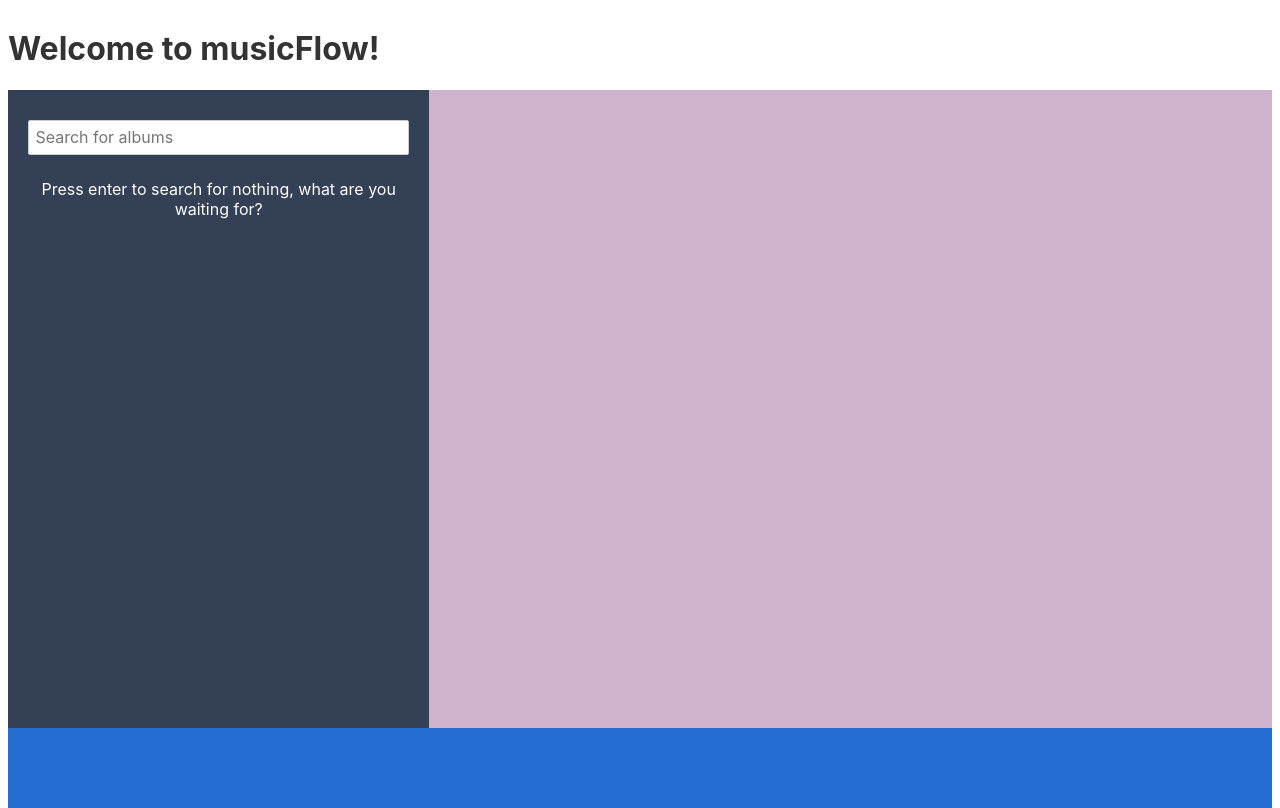
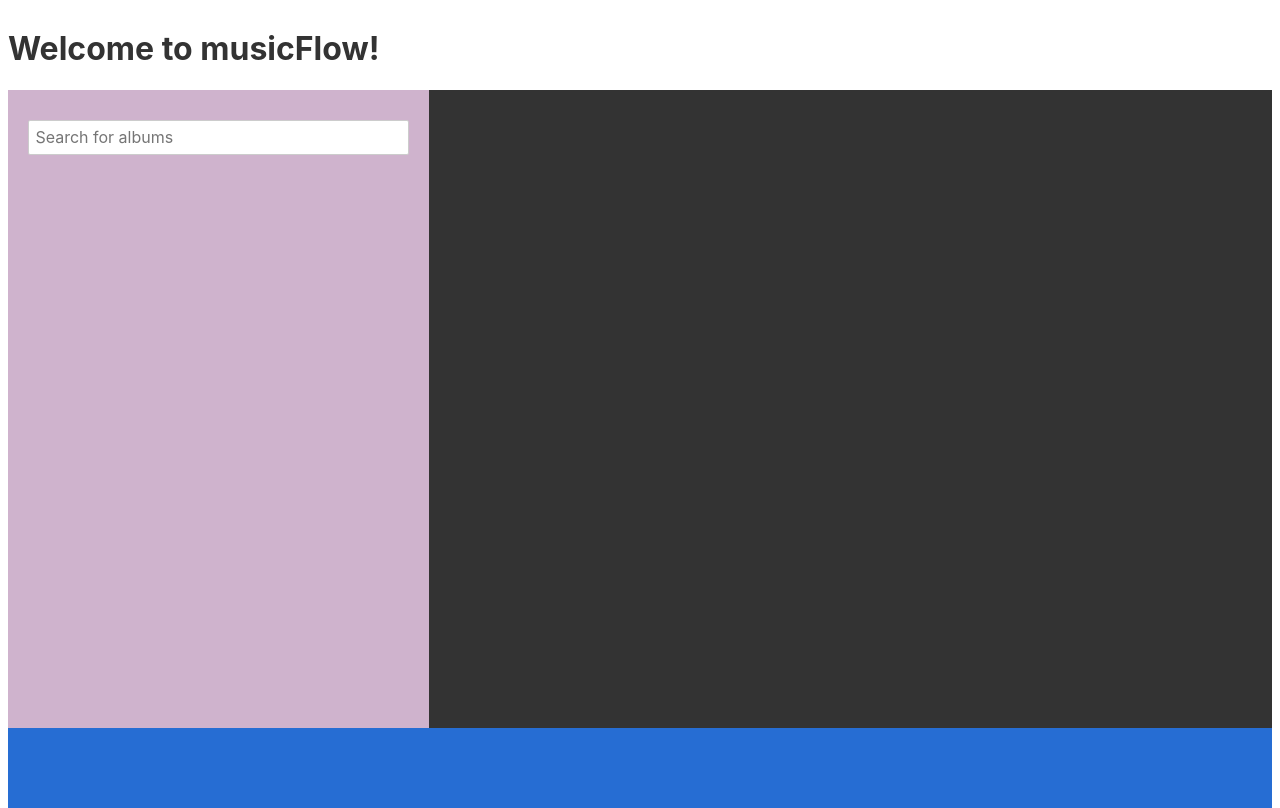
Before and after one commit to EdenKupe/musicFlow, a Svelte app: page / in a window 1280 px wide. Built offline with nearby package versions, Linux system fonts and the light colour scheme.

Commit message:
transitions and selection work passingly well

```diff
--- a/src/Grid.svelte
+++ b/src/Grid.svelte
@@ -1,45 +1,13 @@
 <script>
-	export let title;
-	let name;
-	let URL;
-	let retrievedAlbums = [];
-
-	function searchAlbum(e) {
-	if (!e) e = window.event;
-  var keyCode = e.keyCode || e.which;
-	if (keyCode == '13'){
-      // Enter pressed
-				(async () => {
-			    const res = await fetch('https://ws.audioscrobbler.com/2.0/?method=album.search&album=' + name + '&api_key=ab0eaf7766018b2268b45604e0b2e15f&format=json&limit=20');
-			    retrievedAlbums = (await res.json()).results.albummatches.album;
-			    console.log(retrievedAlbums)
-			  })();
-		}
-    }
+import Main from './Main.svelte';
+export let title;
 </script>
 
 <div id="flowWrapper">
 	<div id="flowHeader">
 		<h1>Welcome to {title}!</h1>
 	</div>
-	<div id="flowSidebar">
-		<input on:keydown={searchAlbum} bind:value={name} placeholder="Search for albums">
-		<p>Press enter to search for {name || 'nothing, what are you waiting for?'}</p>
-		<ul id="albumList">
-			{#if !name}
-			<li></li>
-			{:else}
-			{#each retrievedAlbums as album, i}
-			{#if album.name != '(null)'}
-			<li><img alt="{album.name}" src="{album.image[2]['#text']}" /> {album.name} </li>
-			{/if}
-			{/each}
-			{/if}
-		</ul>
-	</div>
-	<div id="flowMainArea">
-
-	</div>
+<Main />
 	<div id="flowFooter">
 
 	</div>
@@ -58,47 +26,10 @@
 		grid-row: 1 / span 1;
 	}
 
-	#flowSidebar {
-		grid-column: 1 / span 1;
-		grid-row: 2 / span 1;
-		background-color: #344055;
-		display: flex;
-		flex-direction: column;
-		text-align:center;
-		padding: 30px 20px 10px 20px;
-	}
-
-	#flowMainArea {
-		grid-column: 2 / span 1;
-		grid-row: 2 / span 1;
-		background-color: #CFB3CD;
-	}
-
 	#flowFooter {
 		grid-column: 1 / span 2;
 		grid-row: 3 / span 1;
 		background-color: #266DD3;
 	}
 
-	ul {
-		display: flex;
-		flex-wrap: wrap;
-		list-style: none;
-		margin-block-start: 0;
-		margin-block-end: 0;
-		padding-inline-start: 0;
-	}
-
-	ul li {
-		text-align: left;
-		flex: 1;
-		font-size: 12px;
-		color: #fff;
-		margin-bottom: 10px;
-	}
-
-	#flowSidebar p {
-		color: #fff;
-	}
-
 </style>
--- /dev/null
+++ b/src/Main.svelte
@@ -0,0 +1,111 @@
+<script>
+import { fade } from 'svelte/transition';
+import { quintOut } from 'svelte/easing';
+import { crossfade } from 'svelte/transition';
+import { flip } from 'svelte/animate';
+
+const [send, receive] = crossfade({
+  duration: d => Math.sqrt(d * 200),
+
+  fallback(node, params) {
+    const style = getComputedStyle(node);
+    const transform = style.transform === 'none' ? '' : style.transform;
+
+    return {
+      duration: 400,
+      easing: quintOut,
+      css: t => `
+        transform: ${transform} scale(${t});
+        opacity: ${t}
+      `
+    };
+  }
+});
+let name;
+export let retrievedAlbums = [];
+function searchAlbum(e) {
+    if (!e) e = window.event;
+    var keyCode = e.keyCode || e.which;
+    if (keyCode == '13') {
+        // Enter pressed
+        (async () => {
+            const res = await fetch('https://ws.audioscrobbler.com/2.0/?method=album.search&album=' + name + '&api_key=ab0eaf7766018b2268b45604e0b2e15f&format=json&limit=20');
+            retrievedAlbums = (await res.json()).results.albummatches.album;
+            console.log(retrievedAlbums);
+            this.value = '';
+        })();
+    }
+}
+
+function remove(album) {
+		retrievedAlbums = retrievedAlbums.filter(t => t !== album);
+	}
+
+function addAlbum(album, selected) {
+  album.selected = selected
+  remove(album);
+  retrievedAlbums = retrievedAlbums.concat(album);
+  console.log(album);
+}
+
+</script>
+
+<div id="flowSidebar">
+<input on:keydown={searchAlbum} bind:value={name} placeholder="Search for albums">
+<ul id="albumList">
+  {#if !name}
+    <li></li>
+  {:else}
+    {#each retrievedAlbums.filter(t => !t.selected && t.name != '(null)') as album (album.name)}
+        <li in:receive="{{key: album.name}}" out:send="{{key: album.name}}" on:click={() => addAlbum(album, true)}><img alt="{album.name}" src="{album.image[2]['#text']}" /> {album.name} </li>
+    {/each}
+  {/if}
+</ul>
+</div>
+<div id="flowMainArea">
+  <div id="selectedAlbums">
+    {#each retrievedAlbums.filter(t => t.selected) as album (album.name)}
+    <li in:receive="{{key: album.name}}" out:send="{{key: album.name}}" on:click={() => addAlbum(album, false)} ><img alt="{album.name}" src="{album.image[2]['#text']}" /> {album.name} </li>
+    {/each}
+  </div>
+</div>
+
+<style>
+#flowSidebar {
+  grid-column: 1 / span 1;
+  grid-row: 2 / span 1;
+  background-color: #CFB3CD;
+  display: flex;
+  flex-direction: column;
+  text-align:center;
+  padding: 30px 20px 10px 20px;
+}
+
+#flowMainArea {
+  grid-column: 2 / span 1;
+  grid-row: 2 / span 1;
+  background-color: #333333;
+}
+
+ul {
+  display: flex;
+  flex-wrap: wrap;
+  list-style: none;
+  margin-block-start: 0;
+  margin-block-end: 0;
+  padding-inline-start: 0;
+}
+
+ul li {
+  text-align: left;
+  flex: 1;
+  font-size: 12px;
+  color: #fff;
+  margin-bottom: 10px;
+  max-width: 200px;
+}
+
+.searchText {
+  color: #666A86;
+}
+</style>
```
